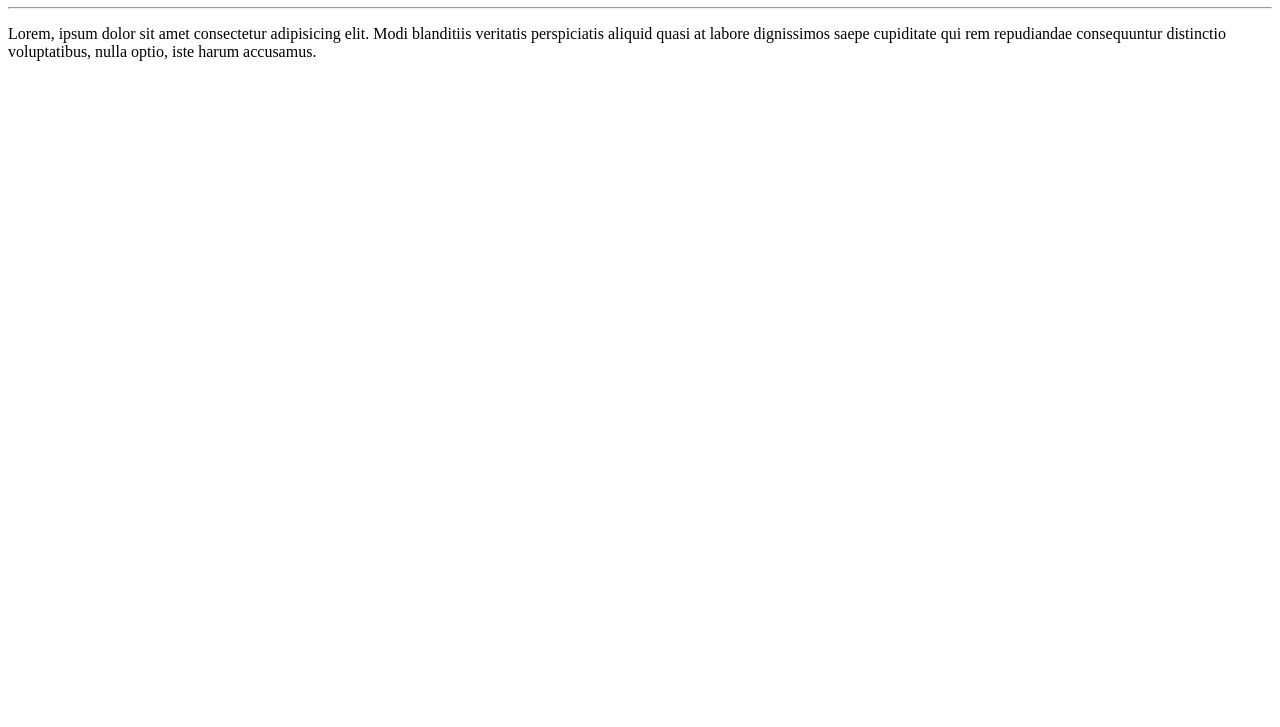
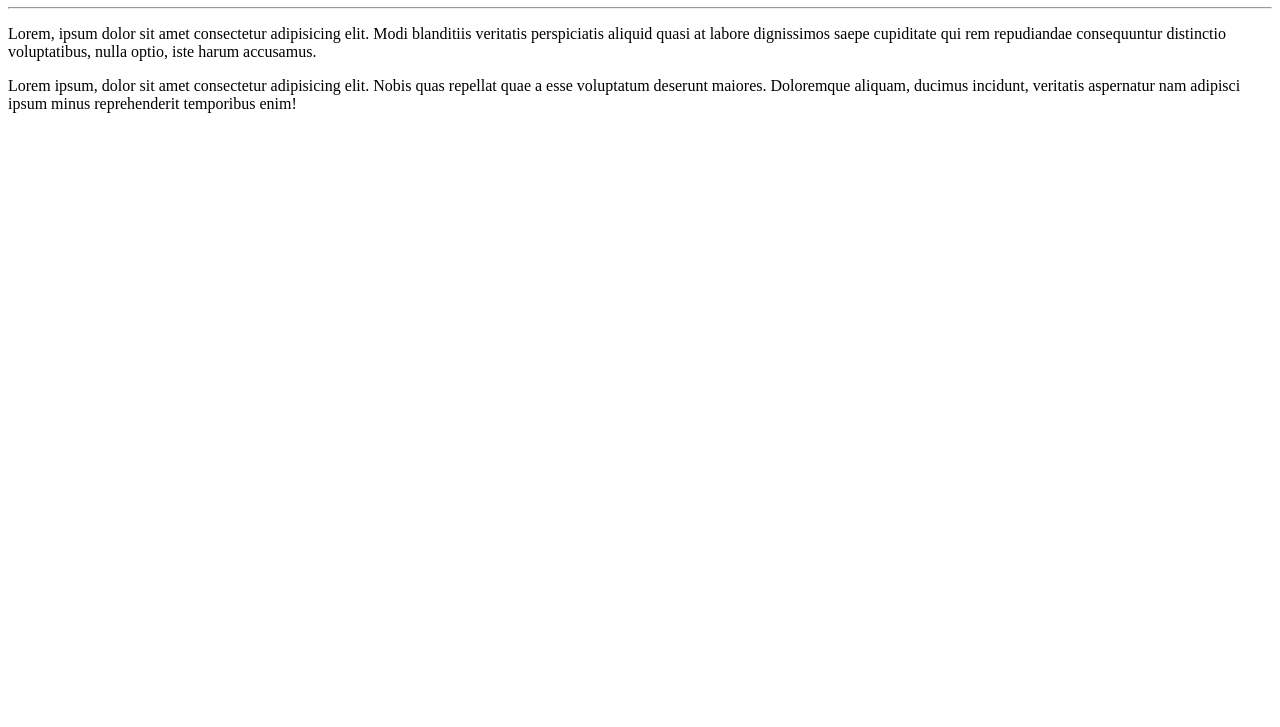
Before and after one commit to Marcus-labhub/Ola-mundo, a plain HTML site: page site-exemplo/index.html in a window 1280 px wide. Shown: the part 73-800 px from the top of the page. Drawn offline with Linux system fonts and the light colour scheme.

Commit message:
adicionei um paragrafo

```diff
--- a/site-exemplo/index.html
+++ b/site-exemplo/index.html
@@ -9,5 +9,7 @@
     <h1>Olá, Mundo!</h1>
     <hr>
     <p>Lorem, ipsum dolor sit amet consectetur adipisicing elit. Modi blanditiis veritatis perspiciatis aliquid quasi at labore dignissimos saepe cupiditate qui rem repudiandae consequuntur distinctio voluptatibus, nulla optio, iste harum accusamus.</p>
+
+    <p>Lorem ipsum, dolor sit amet consectetur adipisicing elit. Nobis quas repellat quae a esse voluptatum deserunt maiores. Doloremque aliquam, ducimus incidunt, veritatis aspernatur nam adipisci ipsum minus reprehenderit temporibus enim!</p>
 </body>
 </html>
```
